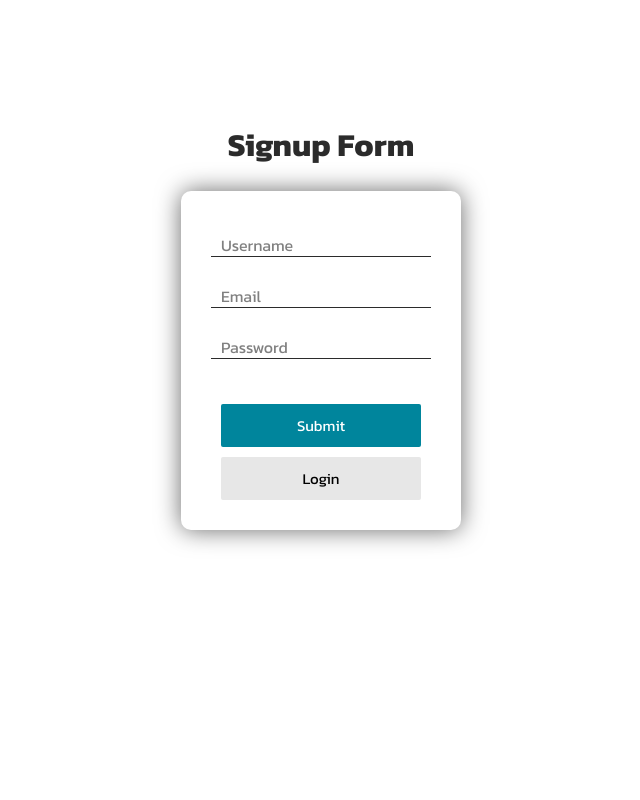
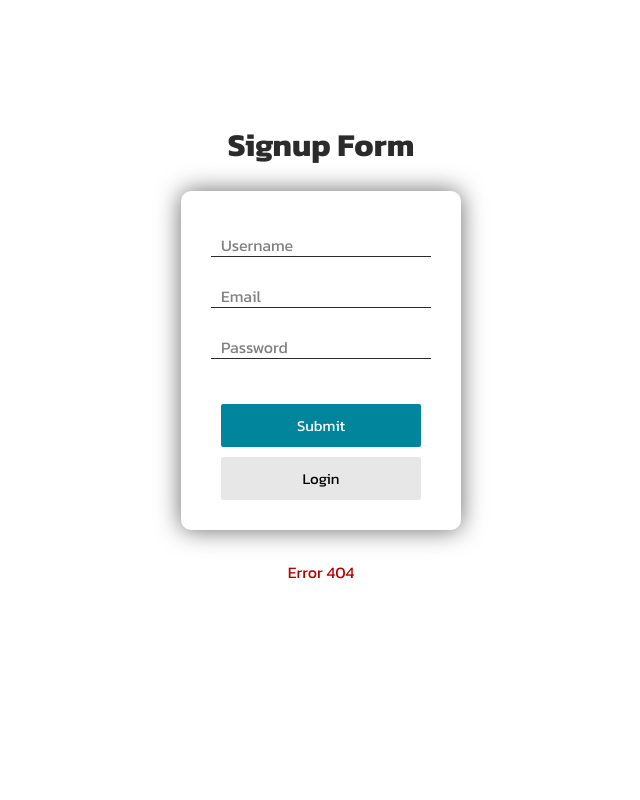
Before and after one commit to valentincgd/Flask_Web_App, a Flask app: page /signup in a window 1280 px wide. Shown: the whole page, without its empty margins (319-959 px from the left). Run offline with Flask 2, Linux system fonts and the light colour scheme.

Commit message:
redirect url_for

```diff
--- a/static/css/colors.css
+++ b/static/css/colors.css
@@ -4,5 +4,6 @@
     --shadow: rgb(105, 105, 105);
     --background: white;
     --select: rgb(0, 133, 156);
+    --error: rgb(179, 0, 0);
 
 }
--- a/static/css/log.css
+++ b/static/css/log.css
@@ -132,4 +132,9 @@
   -webkit-filter: brightness(0.8);
           filter: brightness(0.8);
 }
+
+.container span {
+  margin-top: 30px;
+  color: var(--error);
+}
 /*# sourceMappingURL=log.css.map */
--- a/static/css/log.scss
+++ b/static/css/log.scss
@@ -95,4 +95,8 @@
             }
         }
     }
+    span{
+        margin-top: 30px;
+        color: var(--error);
+    }
 }
--- a/templates/login.html
+++ b/templates/login.html
@@ -11,7 +11,7 @@
 <body>
     <div class="container">
         <h1 class="h1">Login Form</h1>
-        <form action="/login" method="POST" class="form-group">
+        <form action="{{ url_for('index') }}" method="POST" class="form-group">
             <div class="block">
                 <input type="email" name="email" id="email-txt" placeholder="">
                 <label for="email-txt" id="email-label">Email</label>
@@ -21,8 +21,9 @@
                 <label for="password-txt" id="password-label">Password</label>
             </div>
             <button type="submit">Submit</button>
-            <a href="/signup">Signup</a>
+            <a href="{{ url_for('signup') }}">Signup</a>
         </form>
+        <span class="error-message">Error 404</span>
     </div>
     <script src="{{ url_for('static', filename='js/script.js') }}"></script>
 </body>
--- a/templates/signup.html
+++ b/templates/signup.html
@@ -11,7 +11,7 @@
 <body>
     <div class="container">
         <h1 class="h1">Signup Form</h1>
-        <form action="/login" method="POST" class="form-group">
+        <form action="{{ url_for('index') }}" method="POST" class="form-group">
             <div class="block">
                 <input type="text" name="username" placeholder="" id="username-txt">
                 <label for="username-txt" id="username-label">Username</label>
@@ -25,8 +25,9 @@
                 <label for="password-txt" id="password-label">Password</label>
             </div>
             <button type="submit">Submit</button>
-            <a href="/login">Login</a>
+            <a href="{{ url_for('login') }}">Login</a>
         </form>
+        <span class="error-message">Error 404</span>
     </div>
     <script src="{{ url_for('static', filename='js/script.js') }}"></script>
 </body>
```
Also changed, not shown: 1 other file.
